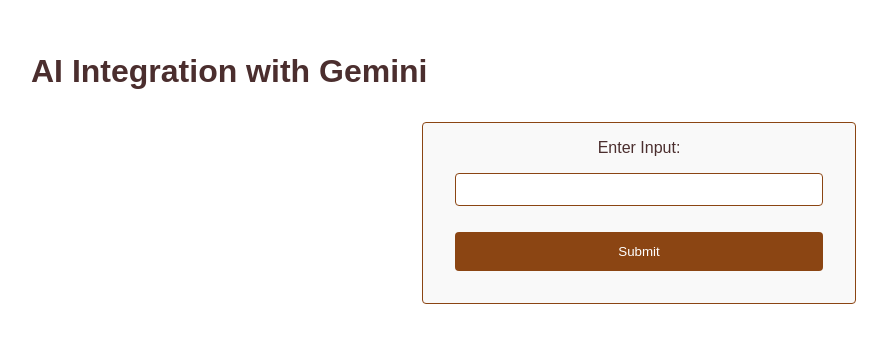
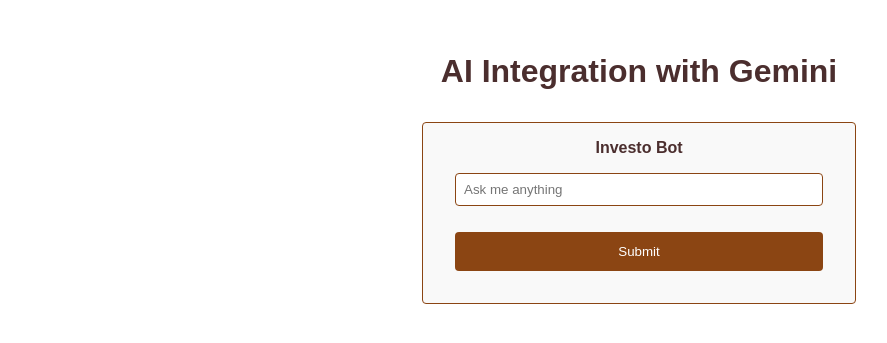
Before and after one commit to MohamedAazil/investo, a Django app: template idea_project/ideas/templates/chatbot.html in a window 1280 px wide. Shown: the part 130-473 px from the top of the page, without its empty margins (1-888 px from the left). Run offline with Django 5.2, Linux system fonts and the light colour scheme; the template is opened without the code that fills it, so the values that code supplies are empty.

Commit message:
Update chatbot.html
naming and alignment

```diff
--- a/idea_project/ideas/templates/chatbot.html
+++ b/idea_project/ideas/templates/chatbot.html
@@ -4,10 +4,10 @@
 
 {% block content %}
 <body>
-    <h1>AI Integration with Gemini</h1>
+    <h1 style="text-align: center;">AI Integration with Gemini</h1>
     <form id="chatbot-form">
-        <label for="input_data">Enter Input:</label>
-        <input type="text" id="input_data" name="input_data" required>
+        <label for="input_data"><strong>Investo Bot</strong></label>
+        <input type="text" id="input_data" name="input_data" required placeholder="Ask me anything">
         <button type="submit">Submit</button>
     </form>
     <div id="response-section" style="display: none;">
@@ -46,6 +46,7 @@
                 Entrepreneurs with similar tags to those selected by investors will be displayed in the message section, allowing investors to message the entrepreneurs.
                 This facilitates connections between entrepreneurs and investors. If you don't know the answer to a question, you can state any answer of your choice using your intelligence.
                 Here is a question for you:
+
         `;
 
             // Append user input to the large paragraph
```
